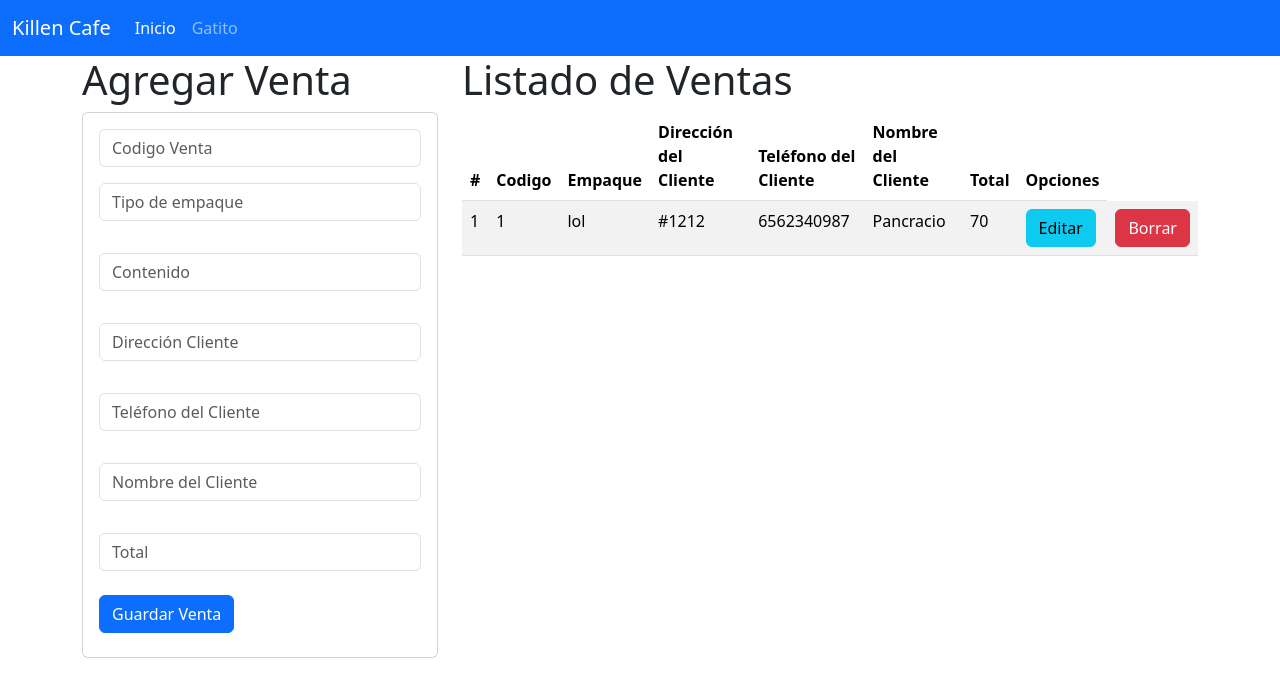
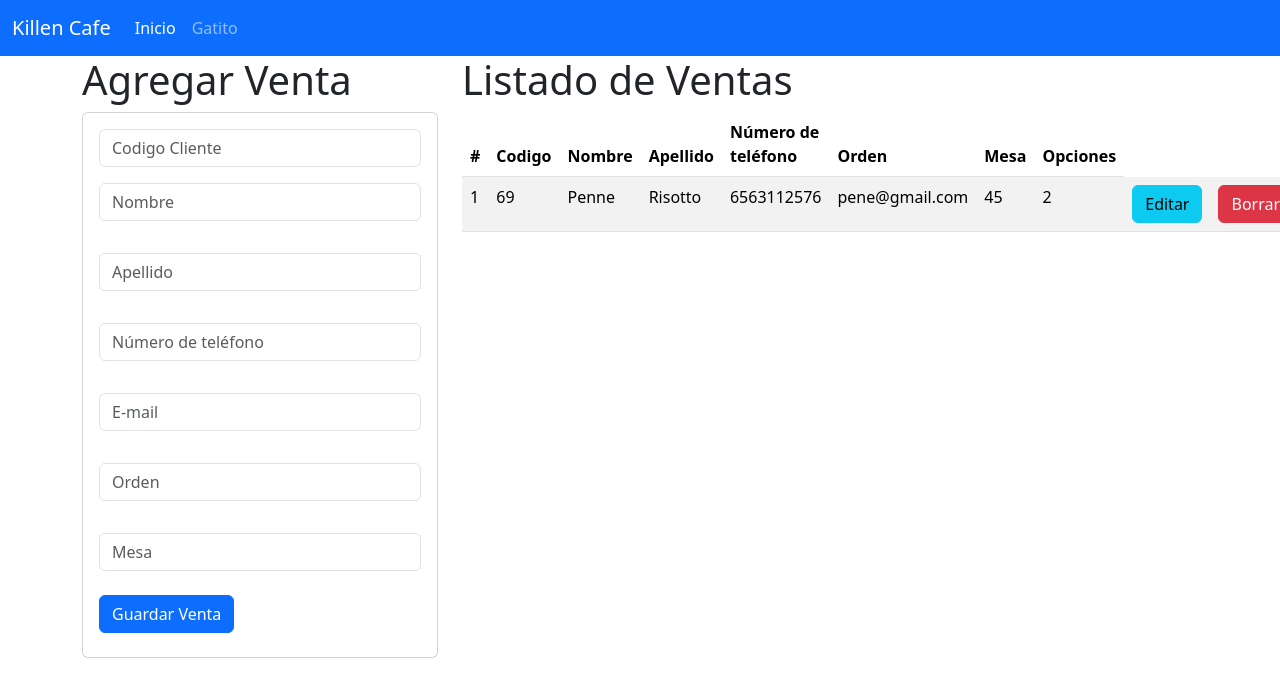
Before and after one commit to Francisco-Luevano-1074/UIII_Tabla_Venta_12-Nov-2024_5i, a Django app: template UIII_P1_CRUD_Tabla_Venta_v4/cliente_app/templates/gestionarCliente.html in a window 1280 px wide. Shown: the top 697 px of the page. Run offline with Django 5.2, Linux system fonts and the light colour scheme; the template is opened without the code that fills it: values that come from a table or form of the project are taken from there, others are empty; data comes from the database, SQL or seed files in the repository; both versions use the stored data as it was after the commit; parts of the project's set-up code (start-up, migrations or seed data) failed here and were passed over.

Commit message:
Add files via upload

```diff
--- a/UIII_P1_CRUD_Tabla_Venta_v4/backend_cafe/settings.py
+++ b/UIII_P1_CRUD_Tabla_Venta_v4/backend_cafe/settings.py
@@ -37,7 +37,8 @@ INSTALLED_APPS = [
     'django.contrib.sessions',
     'django.contrib.messages',
     'django.contrib.staticfiles',
-    'venta_app',
+
+    'cliente_app'
 ]
 
 MIDDLEWARE = [
--- a/UIII_P1_CRUD_Tabla_Venta_v4/backend_cafe/urls.py
+++ b/UIII_P1_CRUD_Tabla_Venta_v4/backend_cafe/urls.py
@@ -21,5 +21,4 @@ urlpatterns = [
     path('admin/', admin.site.urls),
     #path('', include('venta_app.urls')),
     path('', include('cliente_app.urls')),
-
 ]
--- a/UIII_P1_CRUD_Tabla_Venta_v4/cliente_app/templates/gestionarCliente.html
+++ b/UIII_P1_CRUD_Tabla_Venta_v4/cliente_app/templates/gestionarCliente.html
@@ -1,4 +1,4 @@
-{% extends 'base2.html'%}
+{% extends 'base.html'%}
 
 {% block cuerpo %}
 <div class = "row"> <!--LA FILA-->
@@ -7,40 +7,40 @@
     <h1>Agregar Venta</h1>
     <div class="card"> <!--LA TARJETA-->
         <div class="card-body">
-            <form action='registrarVenta/' method='POST'> {% csrf_token %}<!--NO HAY ACCION-->
+            <form action='registrarCliente/' method='POST'> {% csrf_token %}<!--NO HAY ACCION-->
                 <div class='form-group'>
                 <input type="text" id="txtcodigo" name="txtcodigo" class="form-control"
-                placeholder="Codigo Venta" minlenght="1" maxlenght="6" requiered>
+                placeholder="Codigo Cliente" minlenght="1" maxlenght="6" requiered>
                 </div>
 
                 <div class='form-group py-3'>
-                <input type="text" id="txtempaque" name="txtempaque" class="form-control"
-                placeholder="Tipo de empaque" minlenght="1" maxlenght="100" requiered>
+                <input type="text" id="txtnombre" name="txtnombre" class="form-control"
+                placeholder="Nombre" minlenght="1" maxlenght="100" requiered>
                 </div>
 
                 <div class='form-group py-3'>
-                <input type="text" id="txtcontenido" name="txtcontenido" class="form-control"
-                placeholder="Contenido" minlenght="1" maxlenght="100" requiered>
+                <input type="text" id="txtapellido" name="txtapellido" class="form-control"
+                placeholder="Apellido" minlenght="1" maxlenght="100" requiered>
                 </div>
 
                 <div class='form-group py-3'>
-                <input type="text" id="txtdir_cliente" name="txtdir_cliente" class="form-control"
-                placeholder="Dirección Cliente" minlenght="1" maxlenght="100" requiered>
+                <input type="text" id="txtno_telefono" name="txtno_telefono" class="form-control"
+                placeholder="Número de teléfono" minlenght="1" maxlenght="100" requiered>
                 </div>
 
                 <div class='form-group py-3'>
-                <input type="text" id="txttel_cliente" name="txttel_cliente" class="form-control"
-                placeholder="Teléfono del Cliente" minlenght="1" maxlenght="100" requiered>
+                <input type="text" id="txtemail" name="txtemail" class="form-control"
+                placeholder="E-mail" minlenght="1" maxlenght="100" requiered>
                 </div>
 
                 <div class='form-group py-3'>
-                <input type="text" id="txtnom_cliente" name="txtnom_cliente" class="form-control"
-                placeholder="Nombre del Cliente" minlenght="1" maxlenght="100" requiered>
+                <input type="text" id="txtorden" name="txtorden" class="form-control"
+                placeholder="Orden" minlenght="1" maxlenght="100" requiered>
                 </div>
 
                 <div class='form-group py-3'>
-                <input type="text" id="txttotal" name="txttotal" class="form-control"
-                placeholder="Total" minlenght="1" maxlenght="100" requiered>
+                <input type="text" id="txtmesa" name="txtmesa" class="form-control"
+                placeholder="Mesa" minlenght="1" maxlenght="100" requiered>
                 </div>
 
                 <div class='form-group py-2'>
@@ -62,28 +62,28 @@
         <tr>
             <th scope="col">#</th>
             <th scope="col">Codigo</th>
-            <th scope="col">Empaque</th>
-            <th scope="col">Dirección del Cliente</th>
-            <th scope="col">Teléfono del Cliente</th>
-            <th scope="col">Nombre del Cliente</th>
-            <th scope="col">Total</th>
+            <th scope="col">Nombre</th>
+            <th scope="col">Apellido</th>
+            <th scope="col">Número de teléfono</th>
+            <th scope="col">Orden</th>
+            <th scope="col">Mesa</th>
 
             <th>Opciones</th>
         </tr>
         </thead>
         <tbody>
-            {% for v in misventas %}
+            {% for v in misclientes %}
             <tr>
                 <td> {{forloop.counter}} </td>
                 <td> {{v.codigo}} </td>
-                <td> {{v.empaque}} </td>
-                <td> {{v.dir_cliente}} </td>
-                <td> {{v.tel_cliente}} </td>
-                <td> {{v.nom_cliente}} </td>
-                <td> {{v.total}} </td>
-
-                <td> <a href="seleccionarVenta/{{v.codigo}}" class="btn btn-info">Editar</a> </td><!--FALTA CÓDIGO-->
-                <td> <a href="borrarVenta/{{v.codigo}}" class="btn btn-danger">Borrar</a> </td><!--FALTA CÓDIGO-->
+                <td> {{v.nombre}} </td>
+                <td> {{v.apellido}} </td>
+                <td> {{v.no_telefono}} </td>
+                <td> {{v.email}} </td>
+                <td> {{v.orden}} </td>
+                <td> {{v.mesa}} </td>
+                <td> <a href="seleccionarCliente/{{v.codigo}}" class="btn btn-info">Editar</a> </td><!--FALTA CÓDIGO-->
+                <td> <a href="borrarCliente/{{v.codigo}}" class="btn btn-danger">Borrar</a> </td><!--FALTA CÓDIGO-->
             </tr>
             {% endfor %}
         </tbody>
--- a/UIII_P1_CRUD_Tabla_Venta_v4/cliente_app/urls.py
+++ b/UIII_P1_CRUD_Tabla_Venta_v4/cliente_app/urls.py
@@ -2,7 +2,7 @@ from django.urls import path
 from cliente_app import views
 
 urlpatterns = [
-    path('', views.Inicio_vista, name='inicio'),
+    path('', views.Inicio_oido, name='inicio'),
     path('registrarCliente/', views.RegistrarCliente, name='registrar_cliente'),
     path('editarCliente/', views.editarCliente, name='editar_cliente'),
     path('seleccionarCliente/<int:codigo>/', views.SeleccionarCliente, name='seleccionar_cliente'),
--- a/UIII_P1_CRUD_Tabla_Venta_v4/cliente_app/views.py
+++ b/UIII_P1_CRUD_Tabla_Venta_v4/cliente_app/views.py
@@ -3,7 +3,7 @@ from .models import Cliente
 
 # Create your views here.
 
-def Inicio_vista(request):
+def Inicio_oido(request):
     losclientes=Cliente.objects.all()
     return render(request, 'gestionarCliente.html', {'misclientes' : losclientes})
 
@@ -16,7 +16,7 @@ def RegistrarCliente(request):
     orden=request.POST['txtorden']
     mesa=request.POST['txtmesa']
 
-    guardarclientes=Cliente.objects.create(codigo=codigo, nombre=nombre, apellido=apellido, no_telefono=no_telefono,email=email,orden=orden,total=mesa)
+    guardarclientes=Cliente.objects.create(codigo=codigo, nombre=nombre, apellido=apellido, no_telefono=no_telefono,email=email,orden=orden,mesa=mesa)
     return redirect ("/")
 
 
```
Also changed, not shown: UIII_P1_CRUD_Tabla_Venta_v4/cliente_app/templates/base.html (added, +42 -0 lines), UIII_P1_CRUD_Tabla_Venta_v4/cliente_app/templates/editarCliente.html (+22 -20 lines), UIII_P1_CRUD_Tabla_Venta_v4/cliente_app/migrations/0001_initial.py (added), UIII_P1_CRUD_Tabla_Venta_v4/venta.db.
